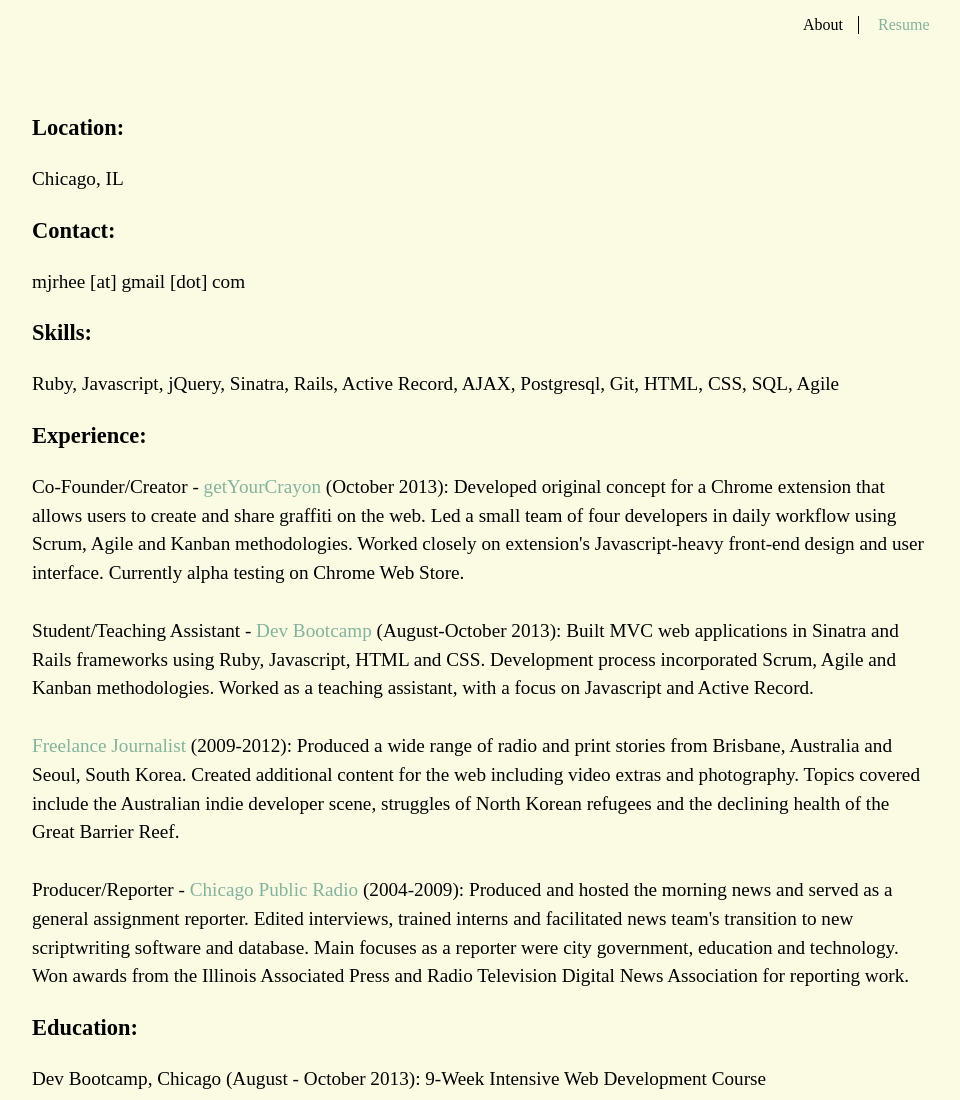
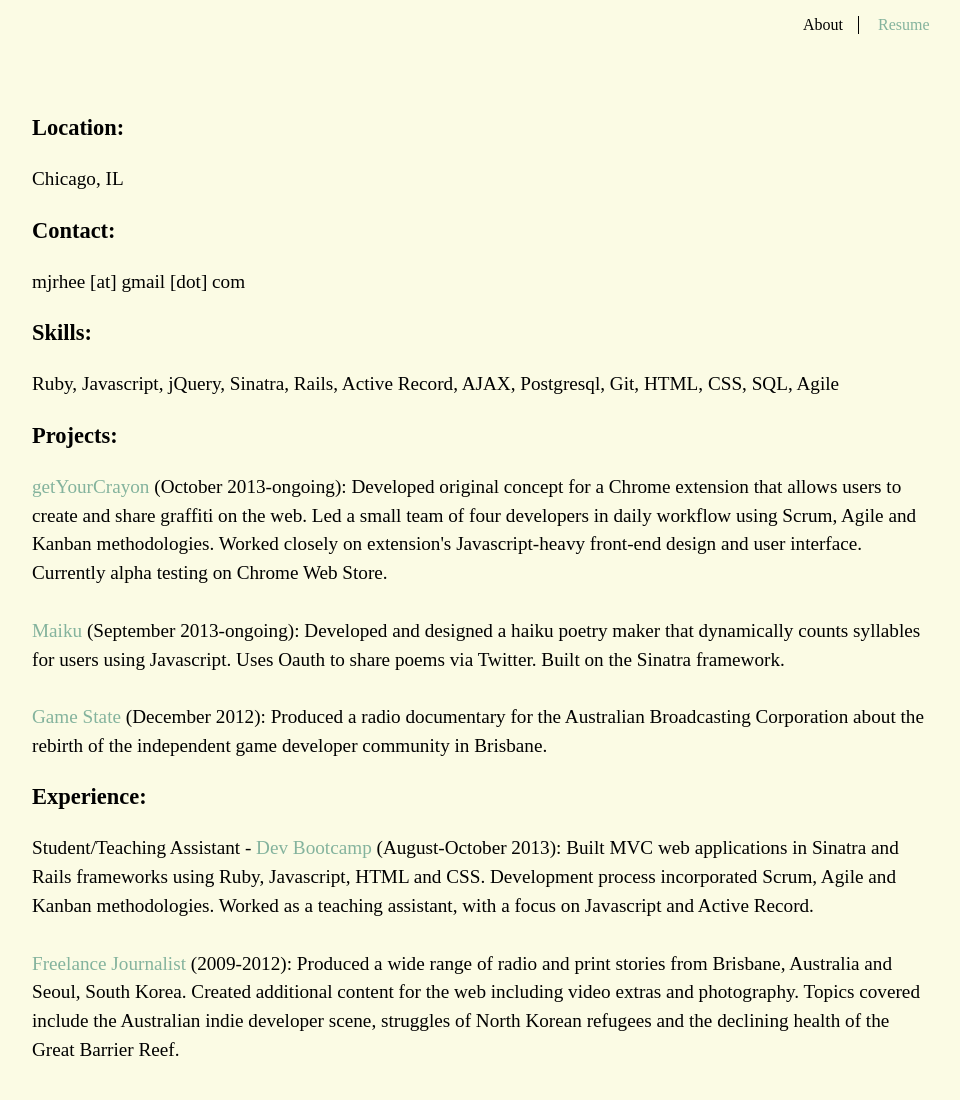
Before and after one commit to vertigokidd/vertigokidd.github.io, a plain HTML site: page resume.html in a window 1280 px wide. Shown: the top 1100 px of the page, without its empty margins (158-1118 px from the left). Drawn offline with Linux system fonts and the light colour scheme; a web font is replaced by a local one.

Commit message:
Added projects section to resume

```diff
--- a/resume.html
+++ b/resume.html
@@ -21,9 +21,17 @@
       <h3>Skills:</h3>
       <p>Ruby, Javascript, jQuery, Sinatra, Rails, Active Record, AJAX, Postgresql, Git, HTML, CSS, SQL, Agile</p>
 
+      <h3>Projects:</h3>
+      <ul>
+        <li><a class="visible-link" href="http://getyourcrayon.com">getYourCrayon</a> (October 2013-ongoing): Developed original concept for a Chrome extension that allows users to create and share graffiti on the web. Led a small team of four developers in daily workflow using Scrum, Agile and Kanban methodologies. Worked closely on extension's Javascript-heavy front-end design and user interface. Currently alpha testing on Chrome Web Store.</li><br>
+
+        <li><a class="visible-link" href="http://maiku.me">Maiku</a> (September 2013-ongoing): Developed and designed a haiku poetry maker that dynamically counts syllables for users using Javascript. Uses Oauth to share poems via Twitter. Built on the Sinatra framework.</li><br>
+
+        <li><a class="visible-link" href="http://www.abc.net.au/radionational/programs/creativeinstinct/game-state/4423576">Game State</a> (December 2012): Produced a radio documentary for the Australian Broadcasting Corporation about the rebirth of the independent game developer community in Brisbane.</li>
+
+      </ul>
       <h3>Experience:</h3>
       <ul>
-        <li>Co-Founder/Creator - <a class="visible-link" href="http://getyourcrayon.com">getYourCrayon</a> (October 2013): Developed original concept for a Chrome extension that allows users to create and share graffiti on the web. Led a small team of four developers in daily workflow using Scrum, Agile and Kanban methodologies. Worked closely on extension's Javascript-heavy front-end design and user interface. Currently alpha testing on Chrome Web Store.</li><br>
 
         <li>Student/Teaching Assistant - <a class="visible-link" href="http://devbootcamp.com/faq/">Dev Bootcamp</a> (August-October 2013): Built MVC web applications in Sinatra and Rails frameworks using Ruby, Javascript, HTML and CSS. Development process incorporated Scrum, Agile and Kanban methodologies. Worked as a teaching assistant, with a focus on Javascript and Active Record.</li><br>
 
```
